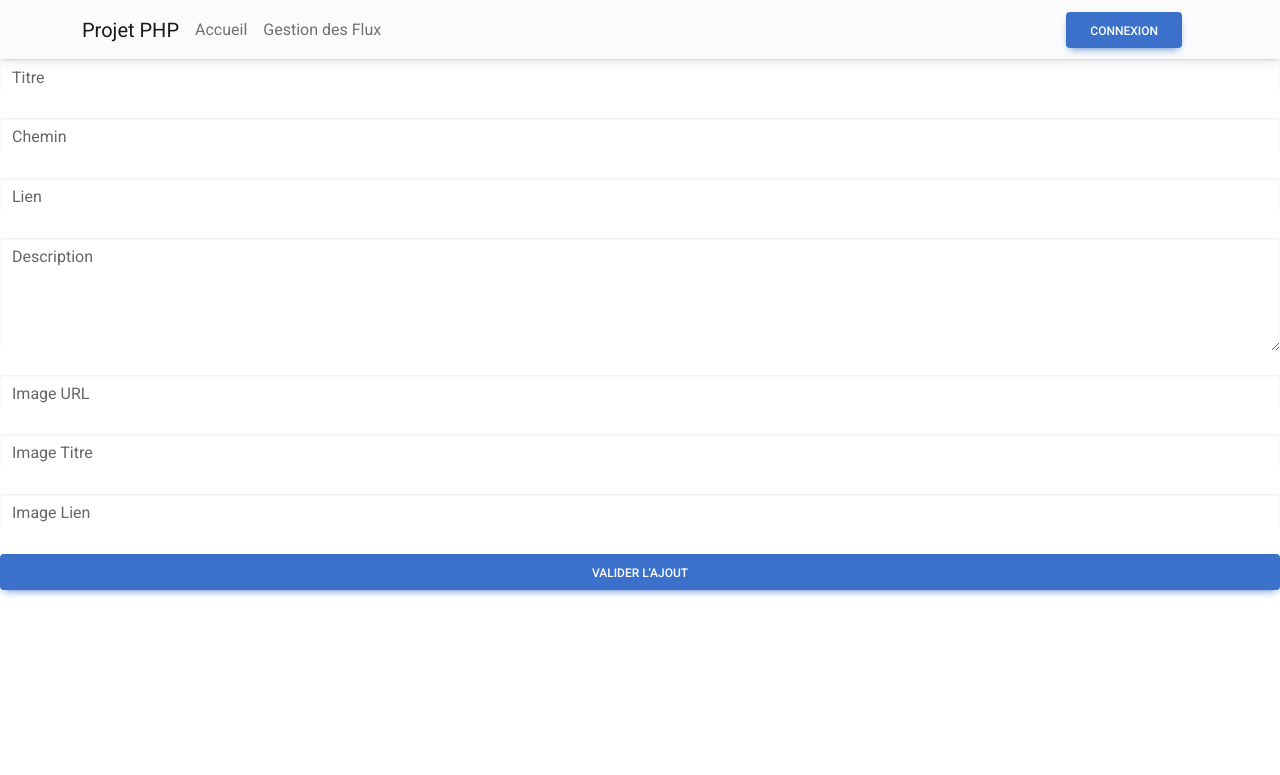
After one commit to LouisDuf/PHP-Flux-RSS, a PHP site: page /Vue/formulaireFlux.php in a window 1280 px wide. The commit adds this page. Shown: the top 775 px of the page. Run offline with PHP 8.4, Linux system fonts and the light colour scheme.

Commit message:
ajout et suppression flux

```diff
--- a/TableProject.sql
+++ b/TableProject.sql
@@ -73,7 +73,7 @@ INSERT INTO tParams VALUES("nbFluxPage","20");
 -- Pseudo donné
 --
 
-INSERT INTO tflux VALUES(1,'monTitre','monPath','myLink','maDescription');
+INSERT INTO tflux(title, path, link, description) VALUES('monTitre','monPath','myLink','maDescription');
 INSERT INTO tnews VALUES(5,1,'monTitre','monURL','monGUID','maDescription','25-05-2022');
 
 INSERT INTO tadmin VALUES('admin0', '$argon2i$v=19$m=65536,t=4,p=1$R0U5U3RRdjdYd0JFYm1weQ$aNf7IdQIZXKlX7nfT9GZNcEievYhx3n6+OOoTgTcwOE'); -- vrai mot de passe = mdp
--- /dev/null
+++ b/Vue/formulaireFlux.php
@@ -0,0 +1,56 @@
+<html>
+    <head>
+        <title>Formulaire d'ajout de flux</title>
+    </head>
+    <body>
+        <?php
+            require("navbar.php")
+        ?>
+        <form action="index.php?action=ajouterFlux" method="post">
+            <!-- Text input -->
+            <div class="form-outline mb-4">
+                <input type="text" id="title" class="form-control" required="required" name="title"/>
+                <label class="form-label" for="title">Titre</label>
+            </div>
+
+            <!-- Text input -->
+            <div class="form-outline mb-4">
+                <input type="text" id="path" class="form-control" required="required" name="path"/>
+                <label class="form-label" for="path">Chemin</label>
+            </div>
+
+            <!-- Text input -->
+            <div class="form-outline mb-4">
+                <input type="text" id="link" class="form-control" required="required" name="link"/>
+                <label class="form-label" for="link">Lien</label>
+            </div>
+
+            <!-- Message input -->
+            <div class="form-outline mb-4">
+                <textarea class="form-control" id="description" rows="4" required="required" name="description"></textarea>
+                <label class="form-label" for="description">Description</label>
+            </div>
+
+            <!-- Text input -->
+            <div class="form-outline mb-4">
+                <input type="text" id="image-url" class="form-control" name="image-url"/>
+                <label class="form-label" for="image-url">Image URL</label>
+            </div>
+
+            <!-- Text input -->
+            <div class="form-outline mb-4">
+                <input type="text" id="image-title" class="form-control" name="image-title"/>
+                <label class="form-label" for="image-title">Image Titre</label>
+            </div>
+
+            <!-- Text input -->
+            <div class="form-outline mb-4">
+                <input type="text" id="image-link" class="form-control" name="image-link"/>
+                <label class="form-label" for="image-link">Image Lien</label>
+            </div>
+
+            <!-- Submit button -->
+            <button type="submit" class="btn btn-primary btn-block mb-4">Valider l'ajout</button>
+        </form>
+    </body>
+</html>
--- a/Vue/listeNews.php
+++ b/Vue/listeNews.php
@@ -15,7 +15,7 @@
             <a href="index.php?action=afficherFlux">Gestion des flux</a>
         </div>
         <?php
-        require("navbar.php")
+            require("navbar.php")
         ?>
 
         <div class="page-content page-container" id="page-content">
--- a/config/Cleaner.php
+++ b/config/Cleaner.php
@@ -22,4 +22,9 @@ class Cleaner {
         filter_var($chaine, FILTER_SANITIZE_FULL_SPECIAL_CHARS);
         return $chaine;
     }
+
+    public static  function NettoyageInt($int) {
+        filter_var($int, FILTER_SANITIZE_NUMBER_INT);
+        return $int;
+    }
 }
--- a/config/config.php
+++ b/config/config.php
@@ -27,6 +27,7 @@ $vues['erreur']='Vue/erreur.php';
 $vues['accueil']='Vue/listeNews.php';
 $vues['login']='Vue/connection.php';
 $vues['flux']='Vue/listeFlux.php';
+$vues['formulaireFlux']='Vue/formulaireFlux.php';
 
 
 ?>
--- a/controleur/FrontControler.php
+++ b/controleur/FrontControler.php
@@ -12,7 +12,7 @@ class FrontControler
 
     public function __construct()
     {
-        $TabAdmin = array('afficherFlux', 'ajouterFlux', 'supprimerFlux', 'deconnexion', 'setNbAffiche');
+        $TabAdmin = array('afficherFlux', 'ajouterFlux', 'supprimerFlux', 'deconnexion', 'pageAjoutFlux');
         session_start();
         try {
             if (isset($_REQUEST['action'])) {
```
Also changed, not shown: Vue/listeFlux.php (+8 -9 lines), controleur/AdminControler.php (+30 -1 lines), modele/FluxGateway.php (+3 -4 lines).
